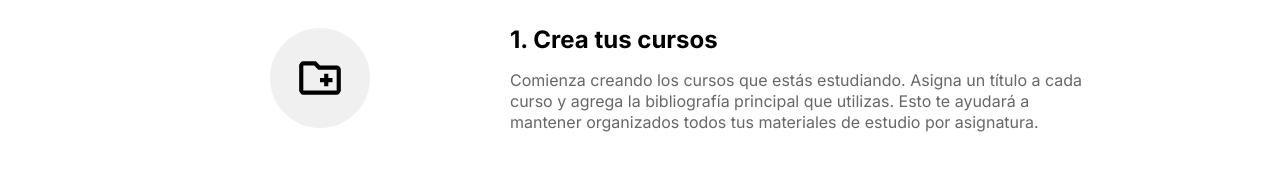
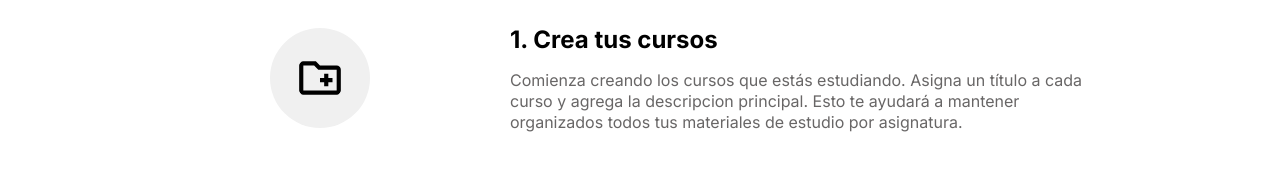
Before and after one commit to emmavargas/StudyHubFrontend, a website: page page/how-it-works.html in a window 1280 px wide. Shown: the part 548-731 px from the top of the page. Drawn offline with Linux system fonts and the light colour scheme; no server answers; files whose address does not match are found by name.

Commit message:
final ????11111111111

```diff
--- a/page/how-it-works.html
+++ b/page/how-it-works.html
@@ -49,7 +49,7 @@
             <div class="step-model-one">
                 <div class="step-container-model">
                     <h2>1. Crea tus cursos</h2>
-                    <p>Comienza creando los cursos que estás estudiando. Asigna un título a cada curso y agrega la bibliografía principal que utilizas. Esto te ayudará a mantener organizados todos tus materiales de estudio por asignatura.</p>
+                    <p>Comienza creando los cursos que estás estudiando. Asigna un título a cada curso y agrega la descripcion principal. Esto te ayudará a mantener organizados todos tus materiales de estudio por asignatura.</p>
                 </div>
                 <img src="/assets/img/courses-storage.svg" alt="Paso 1: Crear tus cursos">
             </div>
```
